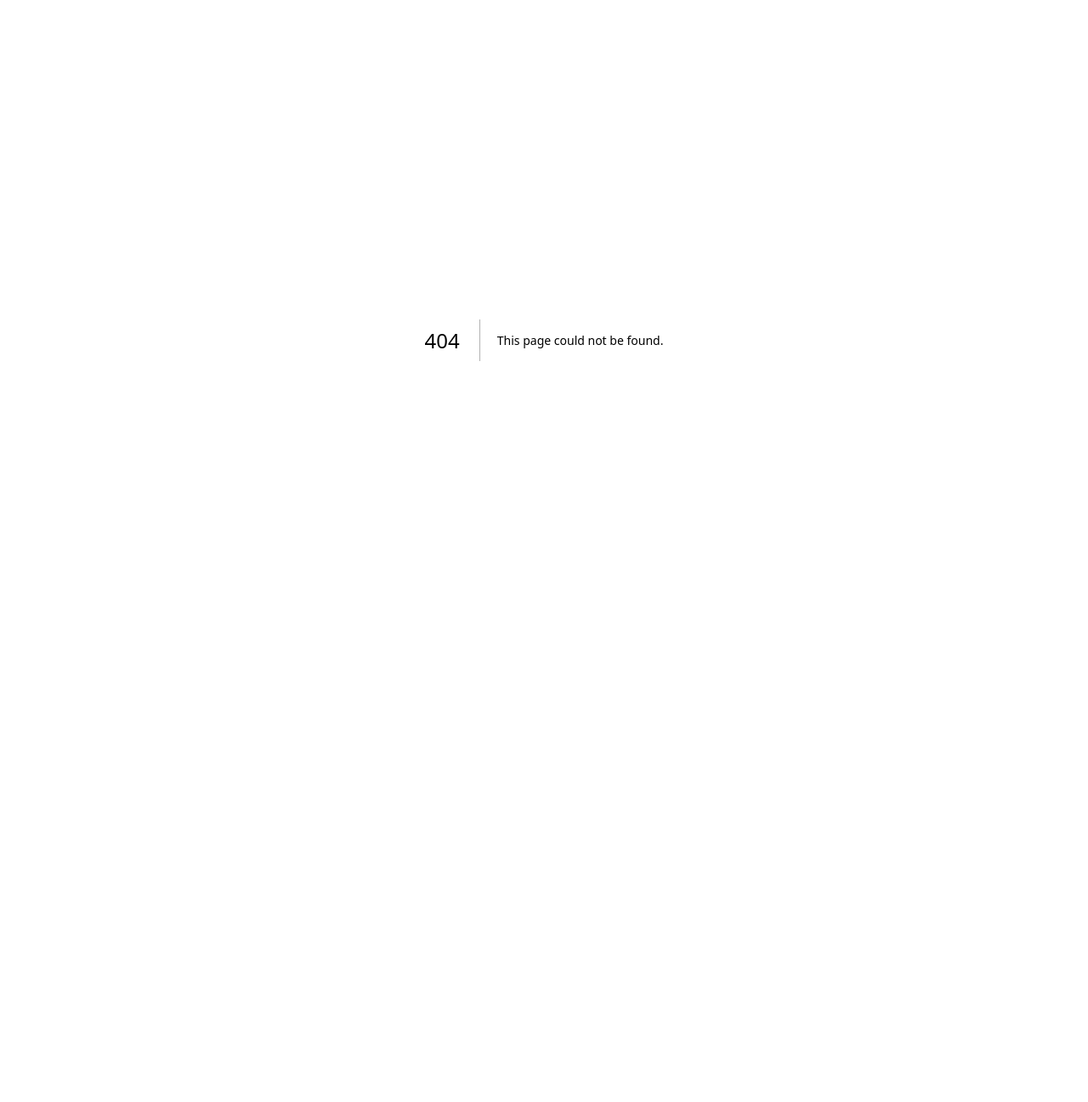
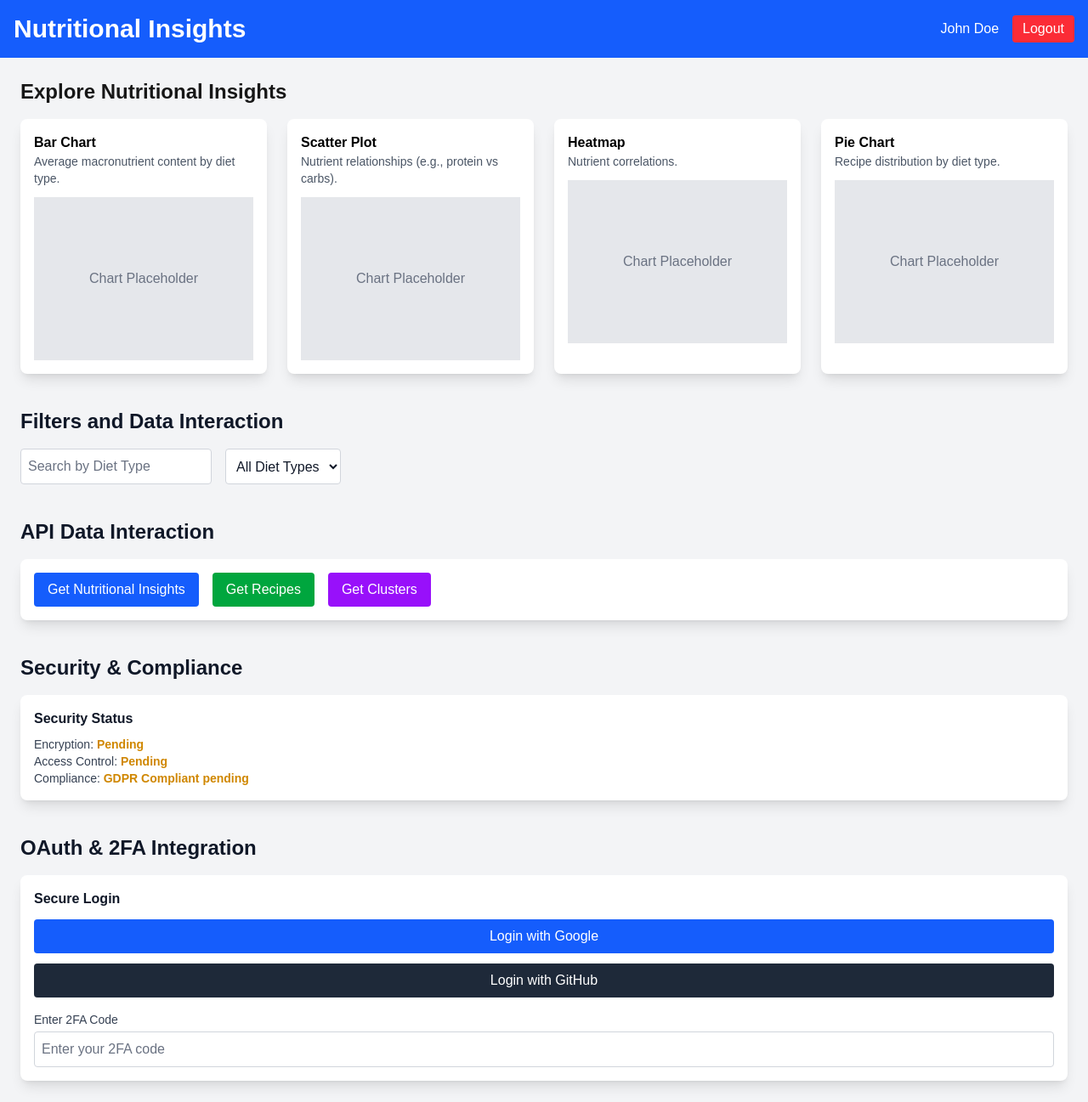
Before and after one commit to NickJBrunet/Project_3_CPSY300D, a Next.js app in the folder nutrition-dashboard/: page /dashboard in a window 1280 px wide. Before the commit this address had no page. Shown: the top 1297 px of the page at 85% size. Before the commit the page ends 800 px from the top, so only its background shows below. Built offline with nearby package versions, Linux system fonts and the light colour scheme.

Commit message:
Convert HTML UI Template to Next.js Project
- Created Components
- Setup dashboard page
- Super Basic Auth

```diff
--- /dev/null
+++ b/nutrition-dashboard/app/dashboard/page.tsx
@@ -0,0 +1,27 @@
+"use client"
+
+import DashboardHeader from "@/components/dashboard/DashboardHeader"
+import ChartsGrid from "@/components/charts/ChartsGrid"
+import Filters from "@/components/dashboard/Filters"
+import ApiActions from "@/components/dashboard/ApiActions"
+import SecurityStatus from "@/components/dashboard/SecurityStatus"
+import OAuthSection from "@/components/auth/OAuthSection"
+import CleanupSection from "@/components/dashboard/CleanupSection"
+import Pagination from "@/components/dashboard/Pagination"
+export default function DashboardPage() {
+	return (
+		<main className="bg-gray-100 min-h-screen">
+			<DashboardHeader />
+
+			<div className="container mx-auto p-6 space-y-10">
+				<ChartsGrid />
+				<Filters />
+				<ApiActions />
+				<SecurityStatus />
+				<OAuthSection />
+				<CleanupSection />
+				<Pagination />
+			</div>
+		</main>
+	)
+}
--- /dev/null
+++ b/nutrition-dashboard/components/auth/OAuthSection.tsx
@@ -0,0 +1,37 @@
+export default function OAuthSection() {
+	return (
+		<section>
+			<h2 className="text-2xl font-semibold mb-4 text-gray-900">
+				OAuth & 2FA Integration
+			</h2>
+
+			<div className="bg-white p-4 shadow-lg rounded-lg">
+				<h3 className="font-semibold text-gray-900 mb-3">
+					Secure Login
+				</h3>
+
+				<div className="flex flex-col gap-3">
+					<button className="bg-blue-600 hover:bg-blue-700 text-white py-2 px-4 rounded transition">
+						Login with Google
+					</button>
+
+					<button className="bg-gray-800 hover:bg-gray-900 text-white py-2 px-4 rounded transition">
+						Login with GitHub
+					</button>
+				</div>
+
+				<div className="mt-4">
+					<label className="block text-sm text-gray-700 mb-1">
+						Enter 2FA Code
+					</label>
+
+					<input
+						type="text"
+						className="p-2 border border-gray-300 rounded w-full bg-white text-gray-900 placeholder-gray-500 focus:outline-none focus:ring-2 focus:ring-blue-500"
+						placeholder="Enter your 2FA code"
+					/>
+				</div>
+			</div>
+		</section>
+	)
+}
--- /dev/null
+++ b/nutrition-dashboard/components/charts/ChartsGrid.tsx
@@ -0,0 +1,42 @@
+function ChartCard({ title, description }: any) {
+	return (
+		<div className="bg-white p-4 shadow-lg rounded-lg">
+			<h3 className="font-semibold text-black">{title}</h3>
+			<p className="text-sm text-gray-600">{description}</p>
+
+			{/* Placeholder chart box */}
+			<div className="w-full h-48 bg-gray-200 mt-3 flex items-center justify-center text-gray-500">
+				Chart Placeholder
+			</div>
+		</div>
+	)
+}
+
+export default function ChartsGrid() {
+	return (
+		<section>
+			<h2 className="text-2xl font-semibold mb-4">
+				Explore Nutritional Insights
+			</h2>
+
+			<div className="grid grid-cols-1 md:grid-cols-2 lg:grid-cols-4 gap-6">
+				<ChartCard
+					title="Bar Chart"
+					description="Average macronutrient content by diet type."
+				/>
+				<ChartCard
+					title="Scatter Plot"
+					description="Nutrient relationships (e.g., protein vs carbs)."
+				/>
+				<ChartCard
+					title="Heatmap"
+					description="Nutrient correlations."
+				/>
+				<ChartCard
+					title="Pie Chart"
+					description="Recipe distribution by diet type."
+				/>
+			</div>
+		</section>
+	)
+}
--- /dev/null
+++ b/nutrition-dashboard/components/dashboard/ApiActions.tsx
@@ -0,0 +1,25 @@
+export default function ApiActions() {
+	return (
+		<section>
+			<h2 className="text-2xl font-semibold mb-4 text-gray-900">
+				API Data Interaction
+			</h2>
+
+			<div className="bg-white p-4 shadow-lg rounded-lg">
+				<div className="flex flex-wrap gap-4">
+					<button className="bg-blue-600 hover:bg-blue-700 text-white py-2 px-4 rounded transition">
+						Get Nutritional Insights
+					</button>
+
+					<button className="bg-green-600 hover:bg-green-700 text-white py-2 px-4 rounded transition">
+						Get Recipes
+					</button>
+
+					<button className="bg-purple-600 hover:bg-purple-700 text-white py-2 px-4 rounded transition">
+						Get Clusters
+					</button>
+				</div>
+			</div>
+		</section>
+	)
+}
--- /dev/null
+++ b/nutrition-dashboard/components/dashboard/CleanupSection.tsx
@@ -0,0 +1,19 @@
+export default function CleanupSection() {
+	return (
+		<section>
+			<h2 className="text-2xl font-semibold mb-4 text-gray-900">
+				Cloud Resource Cleanup
+			</h2>
+
+			<div className="bg-white p-4 shadow-lg rounded-lg">
+				<p className="text-sm text-gray-700">
+					Ensure that cloud resources are efficiently managed.
+				</p>
+
+				<button className="bg-red-600 hover:bg-red-700 text-white py-2 px-4 rounded mt-3 transition">
+					Clean Up Resources
+				</button>
+			</div>
+		</section>
+	)
+}
--- /dev/null
+++ b/nutrition-dashboard/components/dashboard/DashboardHeader.tsx
@@ -0,0 +1,14 @@
+export default function DashboardHeader() {
+	return (
+		<header className="bg-blue-600 p-4 text-white flex justify-between">
+			<h1 className="text-3xl font-semibold">Nutritional Insights</h1>
+
+			<div className="flex items-center gap-4">
+				<span className="font-medium">John Doe</span>
+				<button className="bg-red-500 px-3 py-1 rounded">
+					Logout
+				</button>
+			</div>
+		</header>
+	)
+}
--- /dev/null
+++ b/nutrition-dashboard/components/dashboard/Filters.tsx
@@ -0,0 +1,35 @@
+"use client"
+
+import { useState } from "react"
+
+export default function Filters() {
+	const [search, setSearch] = useState("")
+	const [diet, setDiet] = useState("all")
+
+	return (
+		<section>
+			<h2 className="text-2xl font-semibold mb-4 text-gray-900">
+				Filters and Data Interaction
+			</h2>
+
+			<div className="flex flex-wrap gap-4">
+				<input
+					value={search}
+					onChange={(e) => setSearch(e.target.value)}
+					placeholder="Search by Diet Type"
+					className="p-2 border border-gray-300 rounded w-full sm:w-auto bg-white text-gray-900 placeholder-gray-500 focus:outline-none focus:ring-2 focus:ring-blue-500"
+				/>
+
+				<select
+					value={diet}
+					onChange={(e) => setDiet(e.target.value)}
+					className="p-2 border border-gray-300 rounded w-full sm:w-auto bg-white text-gray-900 focus:outline-none focus:ring-2 focus:ring-blue-500"
+				>
+					<option value="all">All Diet Types</option>
+					<option value="vegan">Vegan</option>
+					<option value="keto">Keto</option>
+				</select>
+			</div>
+		</section>
+	)
+}
--- /dev/null
+++ b/nutrition-dashboard/components/dashboard/Pagination.tsx
@@ -0,0 +1,37 @@
+"use client"
+
+import { useState } from "react"
+
+export default function Pagination() {
+	const [page, setPage] = useState(1)
+
+	return (
+		<section>
+			<h2 className="text-2xl font-semibold mb-4 text-gray-900">
+				Pagination
+			</h2>
+
+			<div className="bg-white p-4 shadow-lg rounded-lg">
+				<div className="flex justify-center items-center gap-3">
+					<button
+						onClick={() => setPage(Math.max(1, page - 1))}
+						className="px-3 py-1 bg-gray-200 hover:bg-gray-300 text-gray-800 rounded transition"
+					>
+						Previous
+					</button>
+
+					<span className="px-4 py-1 bg-blue-600 text-white rounded font-medium">
+						{page}
+					</span>
+
+					<button
+						onClick={() => setPage(page + 1)}
+						className="px-3 py-1 bg-gray-200 hover:bg-gray-300 text-gray-800 rounded transition"
+					>
+						Next
+					</button>
+				</div>
+			</div>
+		</section>
+	)
+}
--- /dev/null
+++ b/nutrition-dashboard/components/dashboard/SecurityStatus.tsx
@@ -0,0 +1,36 @@
+export default function SecurityStatus() {
+	return (
+		<section>
+			<h2 className="text-2xl font-semibold mb-4 text-gray-900">
+				Security & Compliance
+			</h2>
+
+			<div className="bg-white p-4 shadow-lg rounded-lg">
+				<h3 className="font-semibold text-gray-900 mb-2">
+					Security Status
+				</h3>
+
+				<p className="text-sm text-gray-700">
+					Encryption:{" "}
+					<span className="text-yellow-600 font-semibold">
+						Pending
+					</span>
+				</p>
+
+				<p className="text-sm text-gray-700">
+					Access Control:{" "}
+					<span className="text-yellow-600 font-semibold">
+						Pending
+					</span>
+				</p>
+
+				<p className="text-sm text-gray-700">
+					Compliance:{" "}
+					<span className="text-yellow-600 font-semibold">
+						GDPR Compliant pending
+					</span>
+				</p>
+			</div>
+		</section>
+	)
+}
--- /dev/null
+++ b/nutrition-dashboard/hooks/useAuth.ts
@@ -0,0 +1,17 @@
+// hooks/useAuth.ts
+import { useState, useEffect } from "react"
+import { getMe } from "@/lib/api"
+
+export function useAuth() {
+	const [user, setUser] = useState(null)
+	const [loading, setLoading] = useState(true)
+
+	useEffect(() => {
+		getMe()
+			.then(setUser)
+			.catch(() => setUser(null))
+			.finally(() => setLoading(false))
+	}, [])
+
+	return { user, loading, setUser }
+}
```
